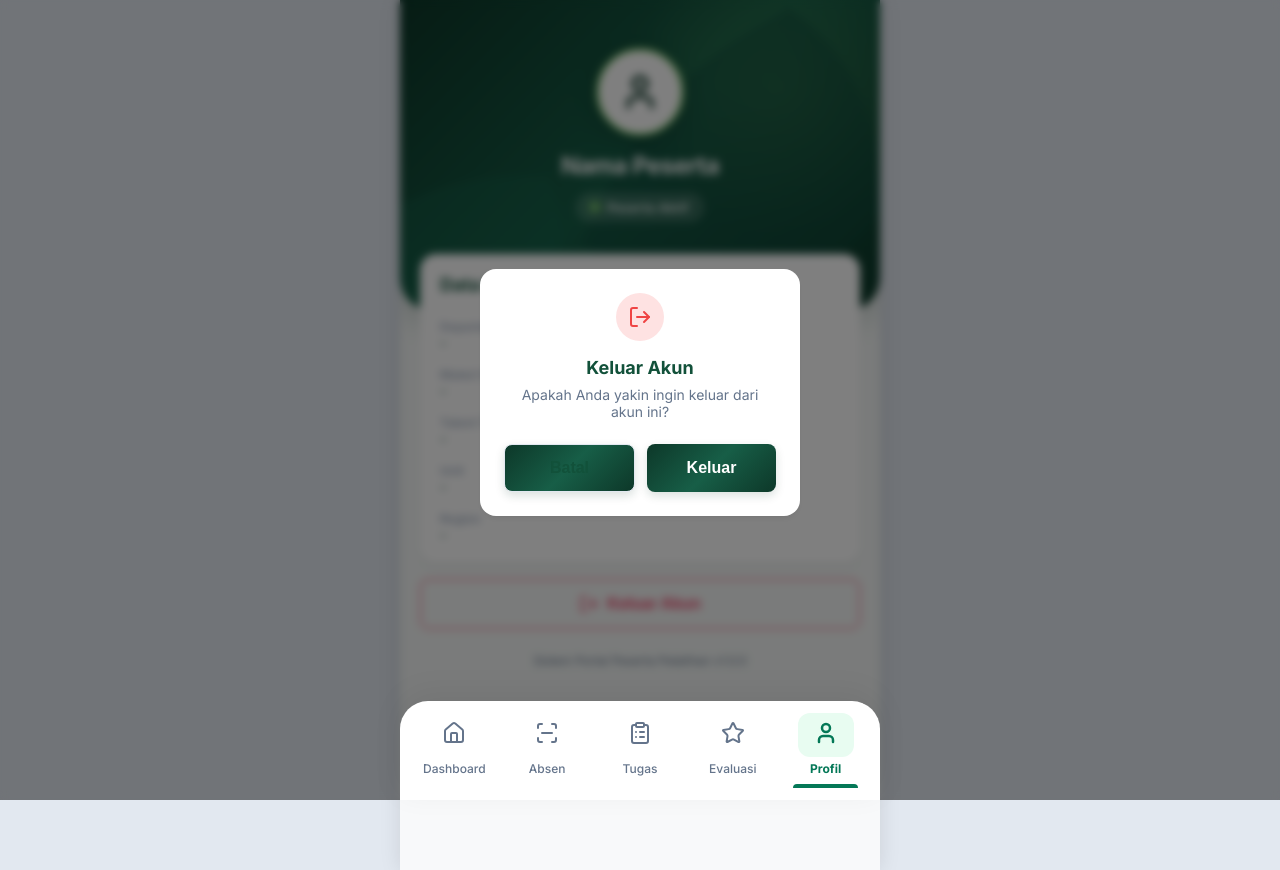
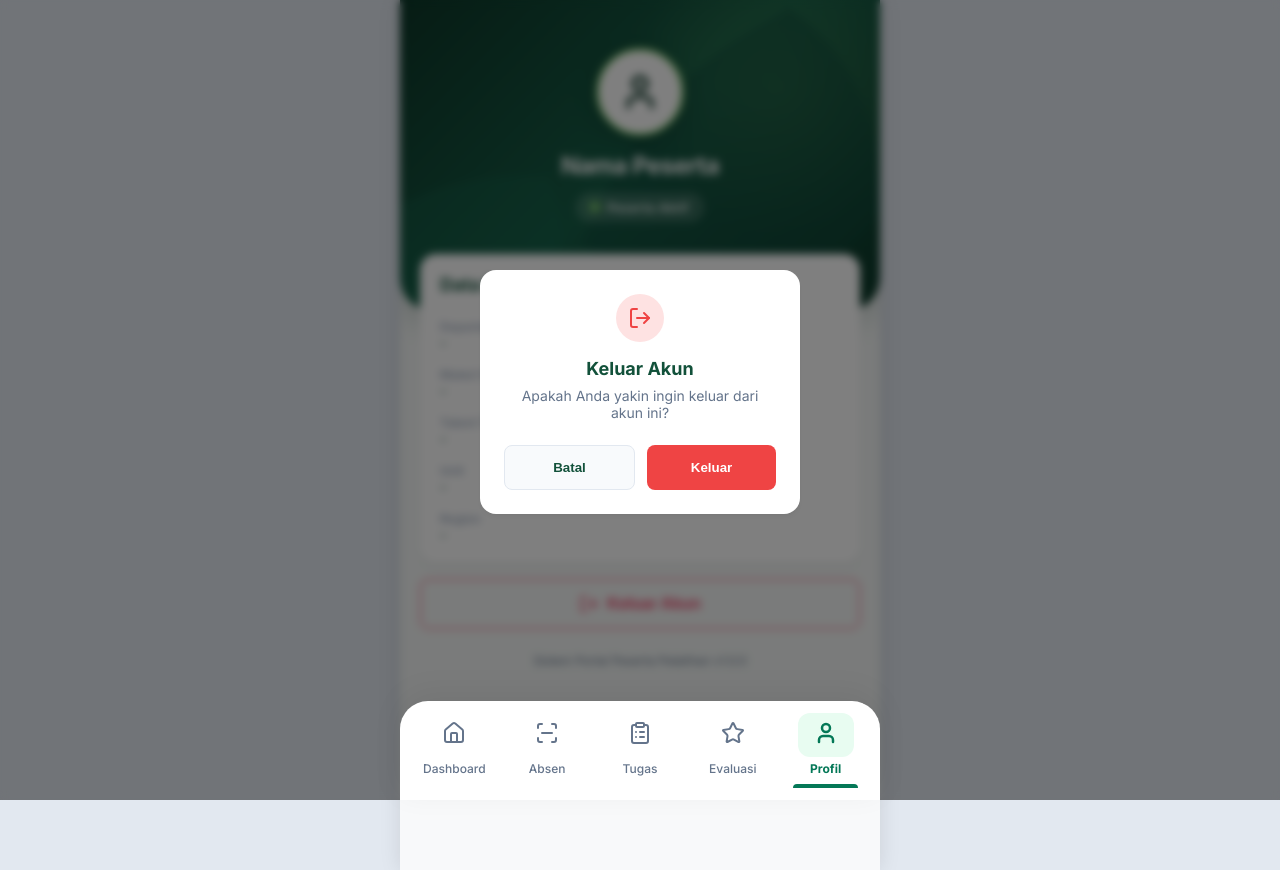
Before and after one commit to ZikrulCahyadi/MobileTrainee, a React (Vite) app: page /profil in a window 1280 px wide. Both pictures are taken after a click on the button "Keluar Akun". Built offline with nearby package versions, Linux system fonts and the light colour scheme.

Commit message:
ttttttttt

```diff
--- a/src/pages/Profil.jsx
+++ b/src/pages/Profil.jsx
@@ -176,15 +176,13 @@ const Profil = () => {
             <div className="flex gap-3">
               <button
                 onClick={() => setShowLogoutModal(false)}
-                className="btn-primary"
-                style={{ flex: 1, backgroundColor: '#f8fafc', color: 'var(--primary-dark)', border: '1px solid #e2e8f0' }}
+                style={{ flex: 1, padding: '0.875rem', borderRadius: '8px', fontWeight: '600', backgroundColor: '#f8fafc', color: 'var(--primary-dark)', border: '1px solid #e2e8f0', cursor: 'pointer' }}
               >
                 Batal
               </button>
               <button
                 onClick={confirmLogout}
-                className="btn-primary"
-                style={{ flex: 1, backgroundColor: '#ef4444', color: 'white', border: 'none' }}
+                style={{ flex: 1, padding: '0.875rem', borderRadius: '8px', fontWeight: '600', backgroundColor: '#ef4444', color: 'white', border: 'none', cursor: 'pointer' }}
               >
                 Keluar
               </button>
```
